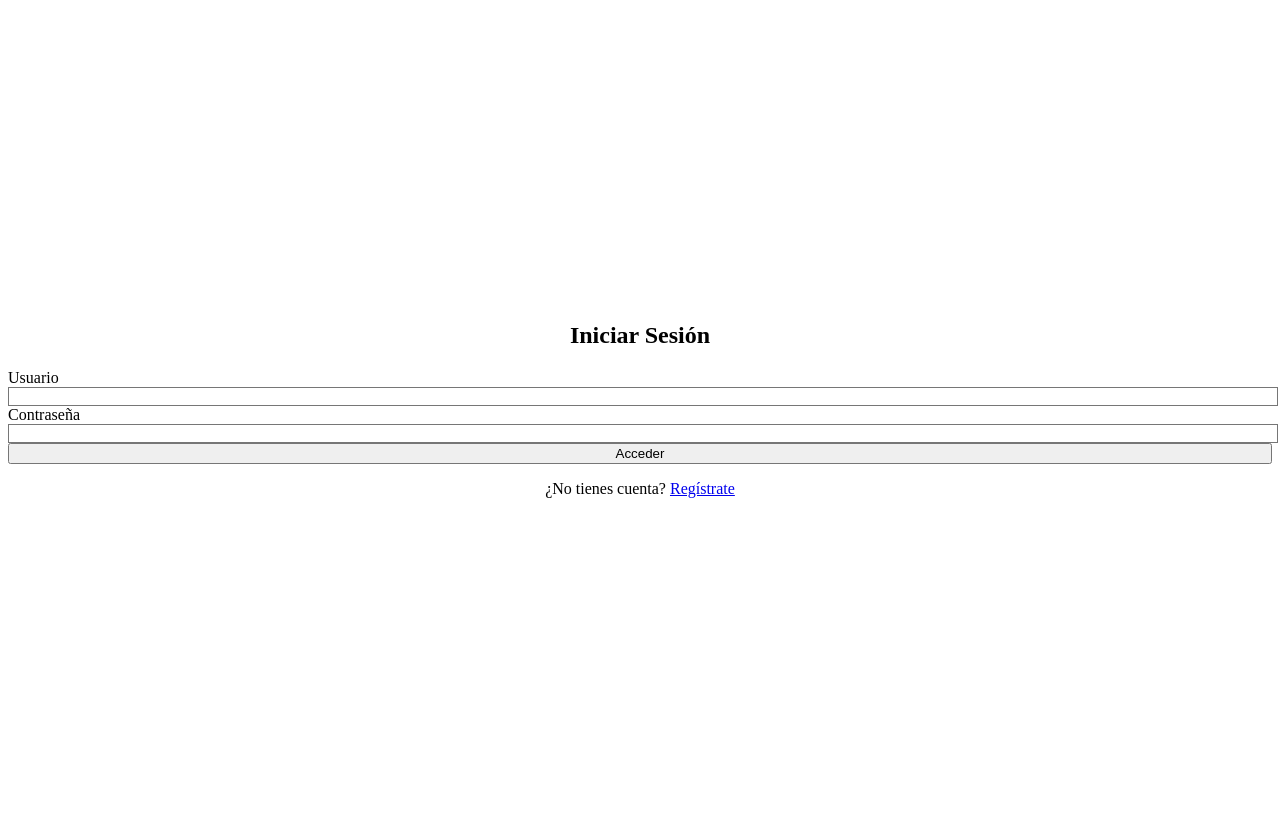
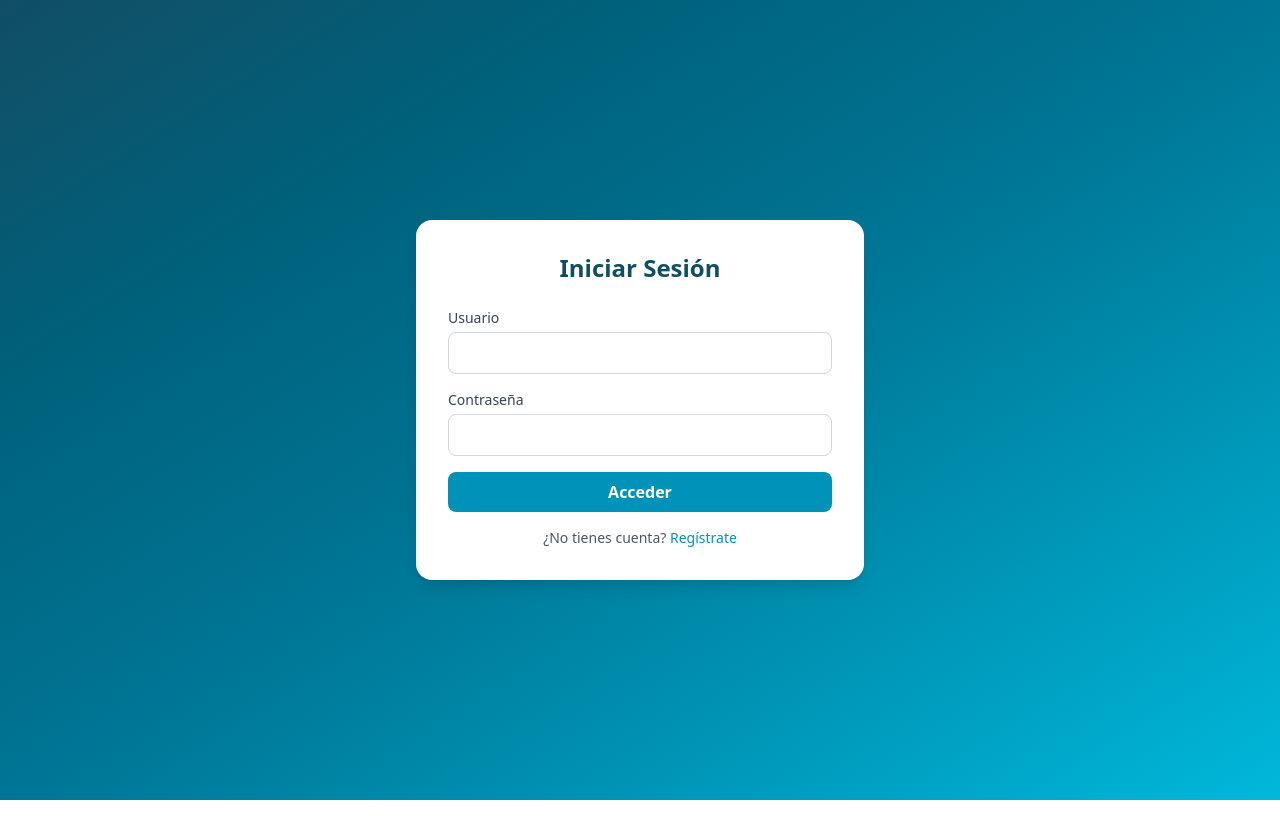
Before and after one commit to ademontel/Template-Full-Stack, a React (Vite) app in the folder frontend/: page /login in a window 1280 px wide. Built offline with nearby package versions, Linux system fonts and the light colour scheme.

Commit message:
Refactor CSS and Vite configuration for Tailwind CSS integration; remove unused PostCSS config

```diff
--- a/frontend/src/index.css
+++ b/frontend/src/index.css
@@ -1,5 +1,6 @@
-@tailwind base;
+/*@tailwind base;
 @tailwind components;
-@tailwind utilities;
+@tailwind utilities; */
 
 /* Tus estilos personalizados abajo, si los hubiera */
+@import "tailwindcss";
--- a/frontend/vite.config.mjs
+++ b/frontend/vite.config.mjs
@@ -1,12 +1,12 @@
 // vite.config.mjs
 import { defineConfig } from 'vite'
 import react from '@vitejs/plugin-react'
-import tailwind from '@tailwindcss/vite'
+import tailwindcss from '@tailwindcss/vite'
 
 export default defineConfig({
   plugins: [
 	react(),
-	tailwind(),
+	tailwindcss(),
 	],
   resolve: {
     extensions: ['.js', '.jsx']
```
Also changed, not shown: frontend/postcss.config.js (added).
